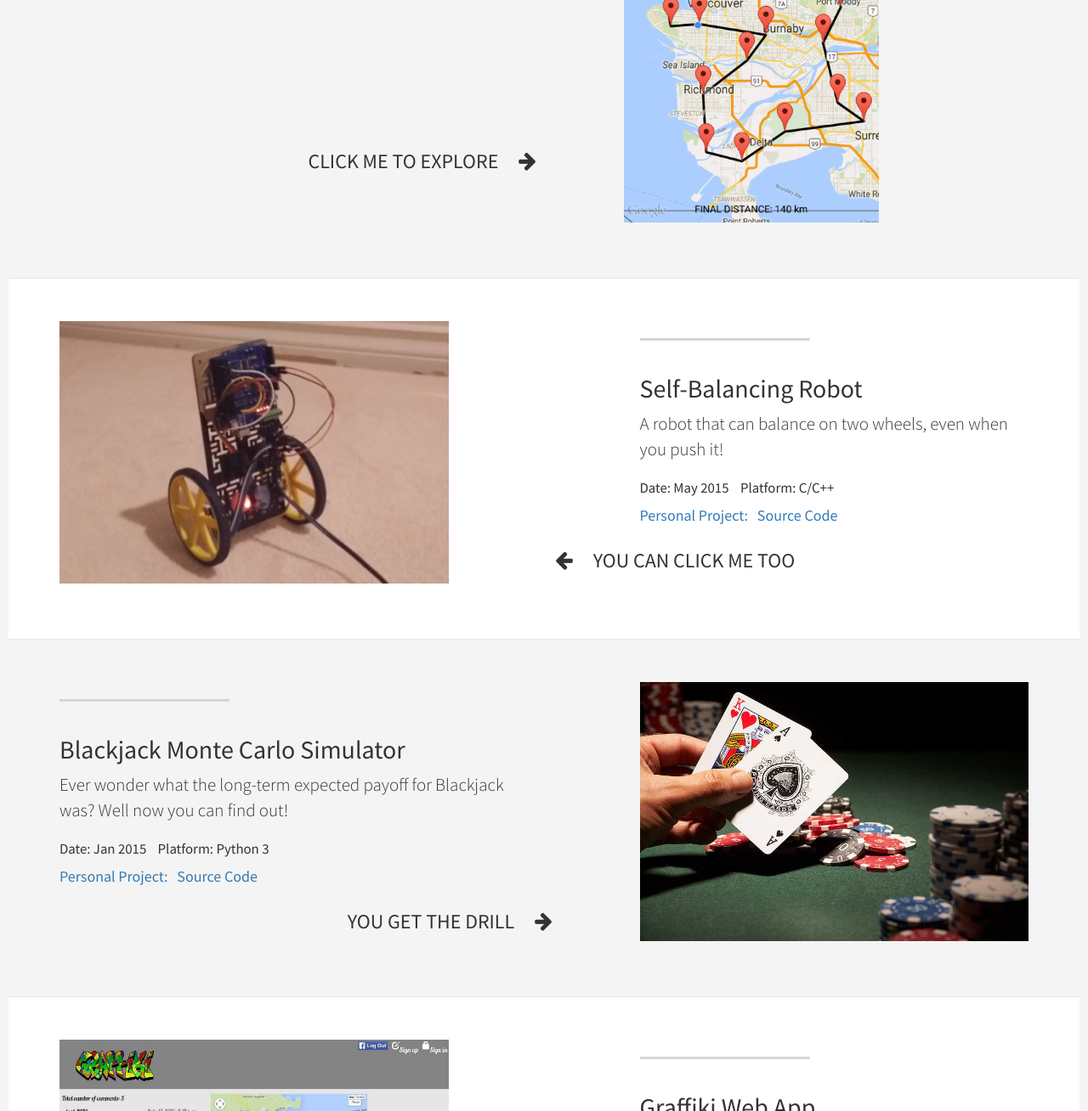
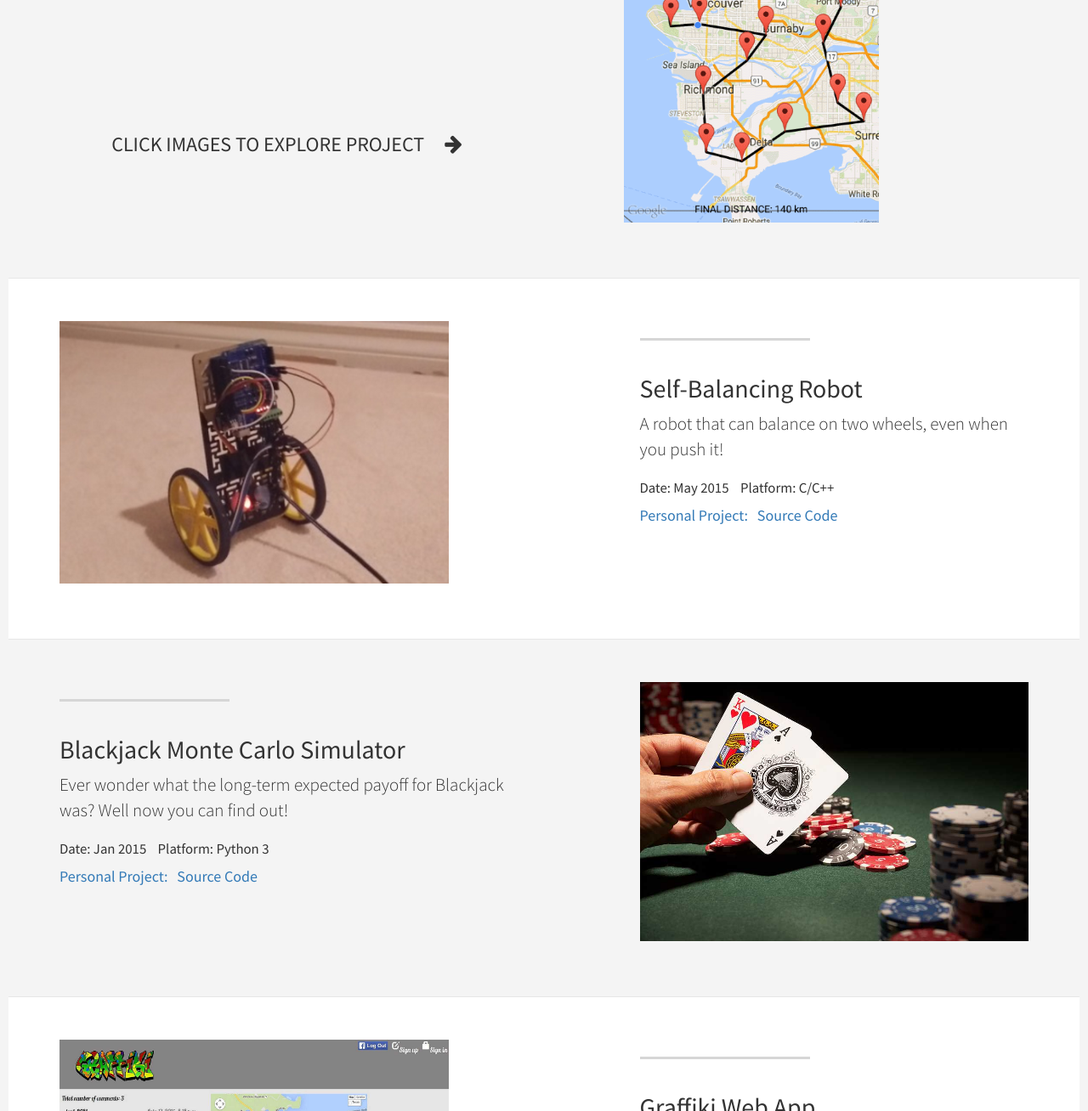
Before and after one commit to joeyscl/joeyscl.github.io, a plain HTML site: page index.html in a window 1280 px wide. Shown: the part 2060-3368 px from the top of the page at 85% size. Drawn offline with Linux system fonts and the light colour scheme.

Commit message:
removed some arrows
arrows were tacky

```diff
--- a/css/custom.css
+++ b/css/custom.css
@@ -270,7 +270,7 @@ hr.small {
     }
 }
 
-@media only screen and (max-width: 991px) {
+/*@media only screen and (max-width: 991px) {
     #showhide1 {
         display: none;
     }
@@ -280,7 +280,7 @@ hr.small {
     #showhide2 {
         display: none;
     }
-}
+}*/
 
 /*@media only screen and (max-width: 991px) {
     #showhide2 {
--- a/index.html
+++ b/index.html
@@ -157,10 +157,10 @@
                         <div class="portfolio-caption">
                             <a href="https://github.com/joeyscl/GoogleMaps_TSP"><h4> Personal Project: &nbsp; Source Code </h4></a>
                         </div>
-                        <br><br><br><br><br><br><br><br><br>
-                        <div class="col-lg-8 col-lg-offset-6" id="showhide0">
+                        <br><br><br><br><br><br><br><br>
+                        <div class="col-lg-12 col-lg-offset-1" id="showhide0">
 	                        <div class="portfolio-caption">
-	                            <h3>CLICK ME TO EXPLORE &nbsp;&nbsp;&nbsp;  <i class="fa fa-arrow-right fa-1x"></i></h3>
+	                            <h3>CLICK IMAGES TO EXPLORE PROJECT &nbsp;&nbsp;&nbsp;  <i class="fa fa-arrow-right fa-1x"></i></h3>
 	                        </div>
                         </div>
                     </div>
@@ -202,11 +202,11 @@
                         <div class="portfolio-caption">
                             <a href="https://github.com/joeyscl/Joey-s-Self-Balancing-Robot"><h4>Personal Project: &nbsp;  Source Code </h4></a>
                         </div>
-                        <div class="col-lg-12 col-lg-pull-3" id="showhide1">
+                        <!-- <div class="col-lg-12 col-lg-pull-3" id="showhide1">
 	                        <div class="portfolio-caption">
 	                            <h3><i class="fa fa-arrow-left fa-1x"></i>  &nbsp;&nbsp;&nbsp; YOU CAN CLICK ME TOO </h3>
 	                        </div>
-                        </div>
+                        </div> -->
                     </div>
 
                     <div class="col-lg-5 col-sm-pull-6 col-sm-6">
@@ -221,11 +221,11 @@
                             </a>
                         </div>
                     </div>
-                    <div class="col-sm-offset-1" id="showhide2">
+                    <!-- <div class="col-sm-offset-1" id="showhide2">
                         <div class="portfolio-caption">
                             <h3><i class="fa fa-arrow-up fa-1x"></i>  &nbsp; YOU CAN CLICK ME TOO </h3>
                         </div>
-                    </div>
+                    </div> -->
                 </div>
             </div>
             <!-- /.container -->
@@ -250,11 +250,11 @@
                         <div class="portfolio-caption">
                             <a href="https://github.com/joeyscl/BlackJack-Monte-Carlo-Sim"><h4>Personal Project: &nbsp;  Source Code </h4></a>
                         </div>
-                        <div class="col-lg-8 col-lg-offset-7">
+                        <!-- <div class="col-lg-8 col-lg-offset-7">
 	                        <div class="portfolio-caption" id="showhide1">
 	                            <h3>YOU GET THE DRILL &nbsp;&nbsp;&nbsp;  <i class="fa fa-arrow-right fa-1x"></i></h3>
 	                        </div>
-                        </div>
+                        </div> -->
                     </div>
                     <div class="col-lg-5 col-lg-offset-1 col-sm-6">
                         <div class=" portfolio-item">
@@ -267,11 +267,11 @@
                                 <img src="img/portfolio/blackjack.jpg" class="img-responsive" alt="">
                             </a>
                         </div>
-                        <div class="col-sm-offset-1" id="showhide2">
+                        <!-- <div class="col-sm-offset-1" id="showhide2">
 	                        <div class="portfolio-caption">
 	                            <h3><i class="fa fa-arrow-up fa-1x"></i>  &nbsp; YOU GET THE DRILL </h3>
 	                        </div>
-                    	</div>
+                    	</div> -->
                     </div>
                 </div>
 
```
